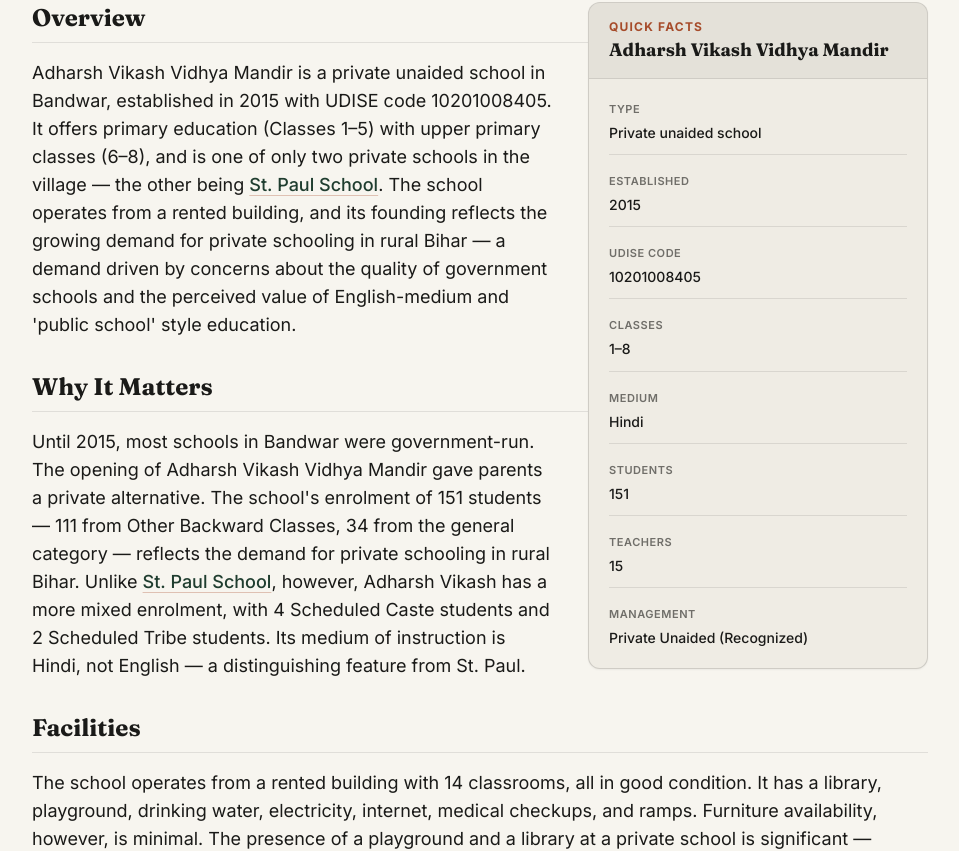
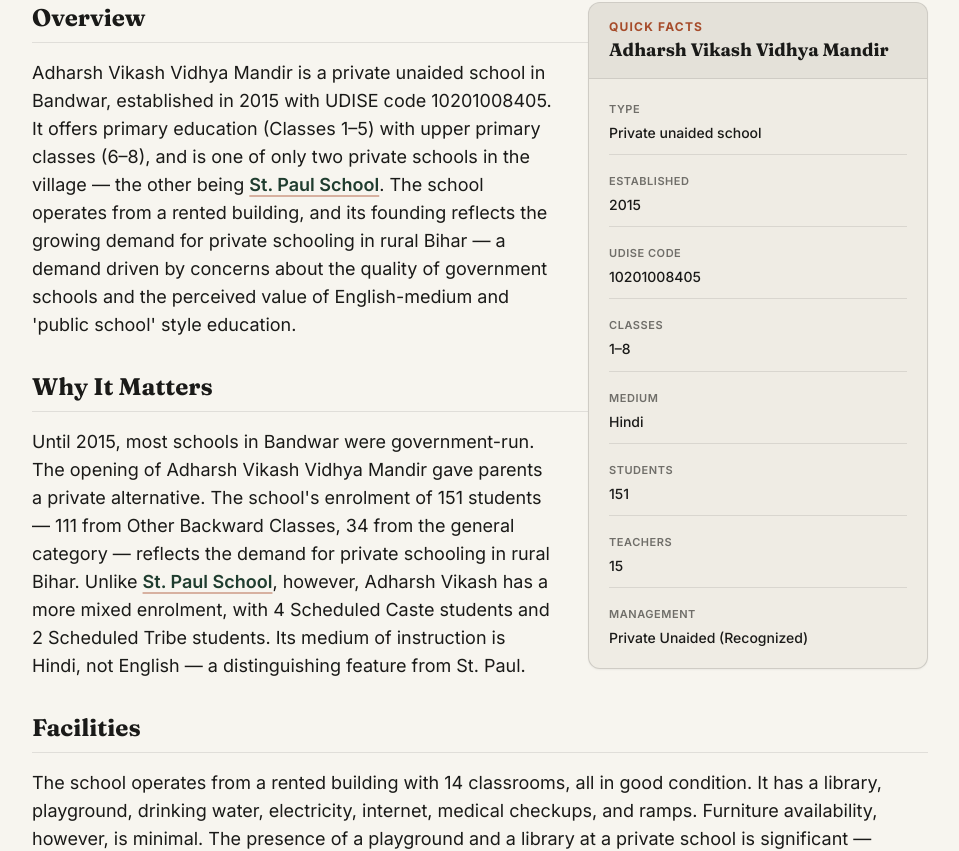
Before and after one commit to ravirajhere/Bandwar, a Next.js app: page /article/adharsh-vikash in a window 1280 px wide. Shown: the part 1099-1950 px from the top of the page, without its empty margins (288-1247 px from the left). Built offline with nearby package versions, Linux system fonts and the light colour scheme.

Commit message:
Update WikiText.tsx

```diff
--- a/src/components/article/WikiText.tsx
+++ b/src/components/article/WikiText.tsx
@@ -6,30 +6,38 @@ interface WikiTextProps {
 }
 
 export function WikiText({ text }: WikiTextProps) {
-  // Regex: [[id|label]] ya [[id]] ko pakadne ke liye
+  // Regex to match [[id|label]] or [[id]]
   const parts = text.split(/(\[\[.*?\]\])/g);
 
   return (
     <>
       {parts.map((part, index) => {
         if (part.startsWith("[[") && part.endsWith("]]")) {
-          // Brackets hata rahe hain
           const innerText = part.slice(2, -2);
-          // Check kar rahe hain ki pipe (|) hai ya nahi
-          const [id, label] = innerText.split("|");
-          const displayLabel = label || id.replace(/-/g, " "); // Agar label nahi hai toh id ko sundar banayenge
+          const [rawId, rawLabel] = innerText.split("|");
+
+          // 1. Trim spaces to prevent broken links
+          const id = rawId.trim();
+
+          // 2. Smart Label Logic: If no label, capitalize the ID text
+          const defaultLabel = id
+            .replace(/-/g, " ")
+            .replace(/\b\w/g, (char) => char.toUpperCase());
+
+          const displayLabel = rawLabel ? rawLabel.trim() : defaultLabel;
 
           return (
             <Link
               key={index}
-              href={`/article/${id}`} // Humara route structure
-              className="text-[#1f3d2f] font-medium underline decoration-[#a64b2a]/30 hover:decoration-[#a64b2a] underline-offset-4 transition-colors"
+              href={`/article/${id}`}
+              // 3. Theme colors and Accessibility Focus Ring added
+              className="text-accent font-semibold underline decoration-warn/40 decoration-2 underline-offset-4 hover:text-warn hover:decoration-warn transition-all duration-200 focus:outline-none focus:ring-2 focus:ring-warn/50 focus:ring-offset-2 rounded-sm"
             >
               {displayLabel}
             </Link>
           );
         }
-        // Agar normal text hai toh waisa hi render karo
+        // Render normal text
         return <React.Fragment key={index}>{part}</React.Fragment>;
       })}
     </>
```
